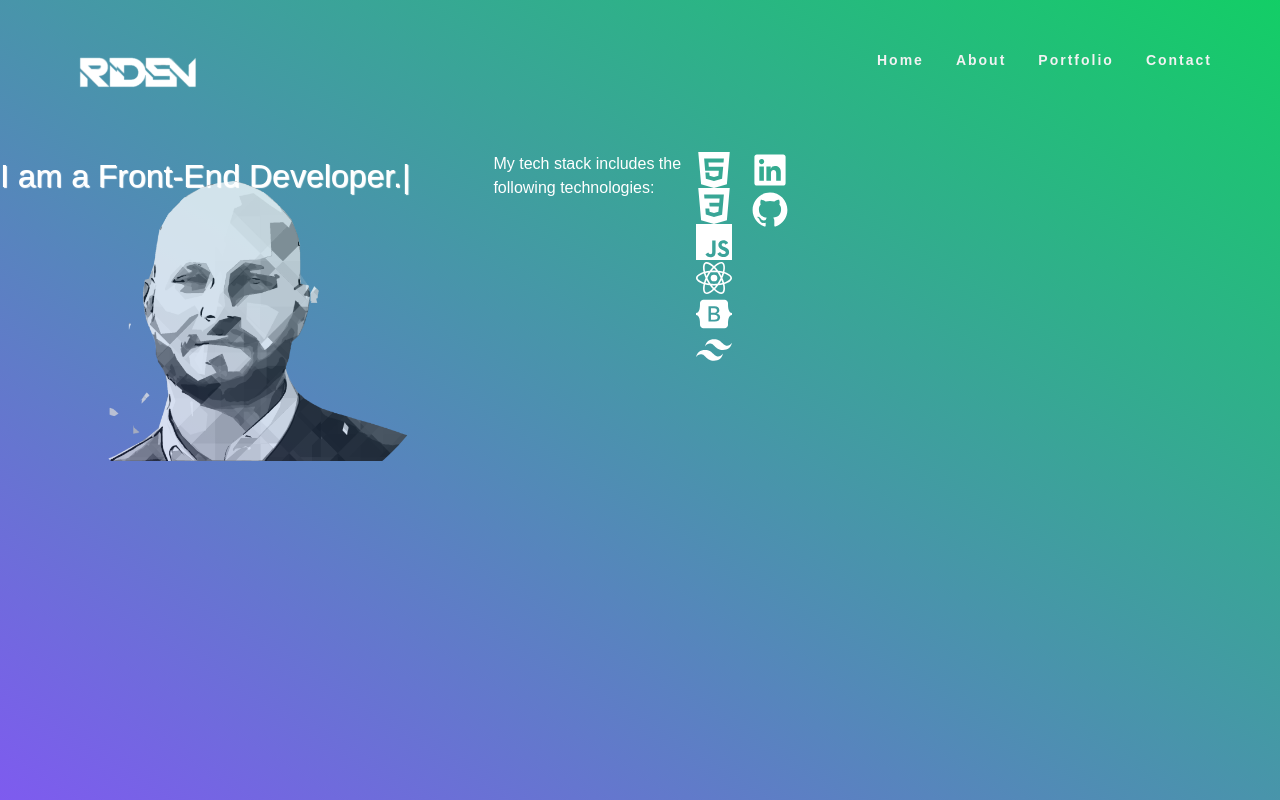
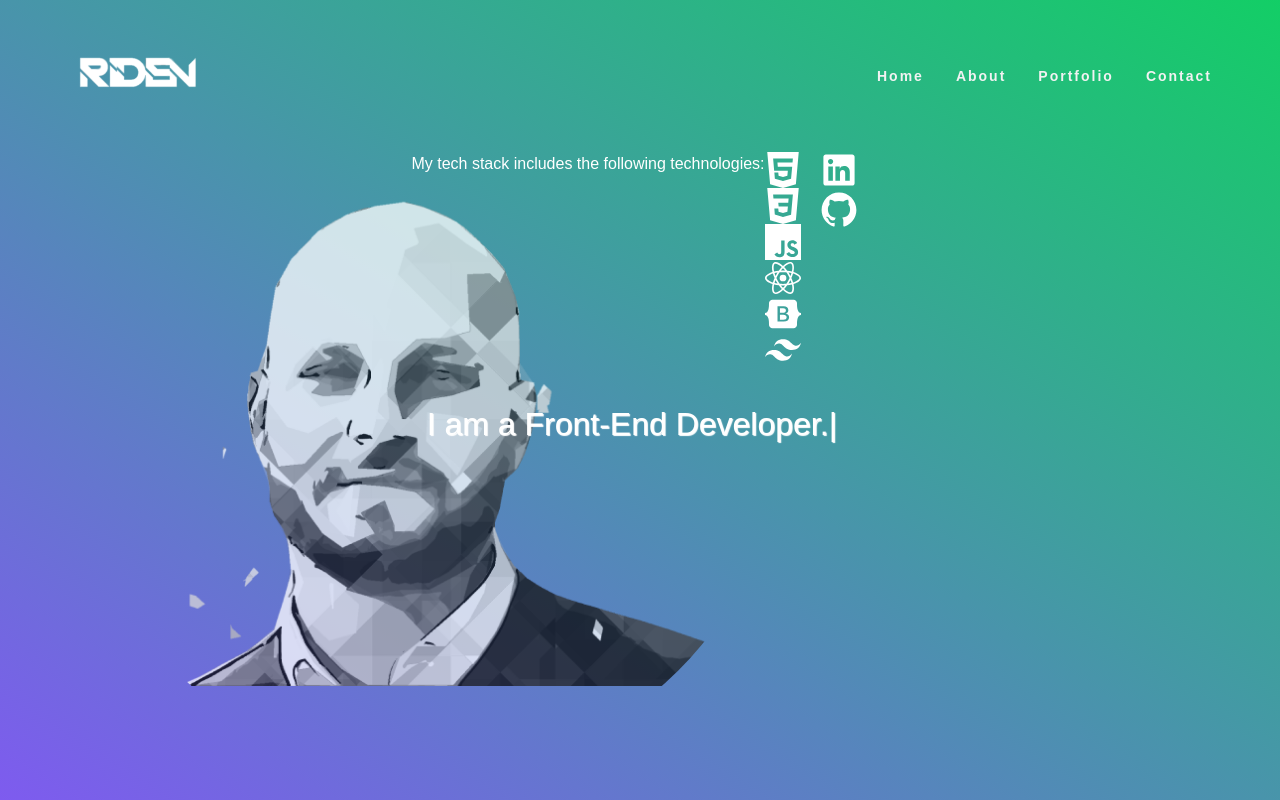
Before and after one commit to RideN91/my-web-portfolio, a React (Create React App) app: page / in a window 1280 px wide. Built offline with nearby package versions, Linux system fonts and the light colour scheme.

Commit message:
Picture
Position gud

```diff
--- a/src/components/Home.js
+++ b/src/components/Home.js
@@ -7,13 +7,12 @@ const Home = () => {
 
     return (
         <>
-            <div className="flex max-w-[800px]">
+            <div className="flex mx-auto max-w-[800px]">
 
                 {/*animated typing*/}
-                    <div className="sm:fixed mx-auto"
-                        id="typing-text"
-                    >
+                <div className="fixed justify-center top-1/2 left-1/3 sm:bottom-1 z-10" id="typing-text">
                     <TypeAnimation
+                        className=''
                         sequence={[
                             'Hello, My Name is Daniel!',
                             1200,
@@ -29,7 +28,7 @@ const Home = () => {
                 </div>
 
                 {/*picture*/}
-                <div className="">
+                <div className="absolute center lg:right-1/3 md:right-1/3">
                     <img
                         src="./Face.png"
                         alt="Me"
--- a/src/components/Navbar.js
+++ b/src/components/Navbar.js
@@ -13,11 +13,11 @@ const Navbar = () => {
         <>
             <nav className='flex mx-auto w-full max-w-[1240px] justify-end px-12 py-12'>
 
-                <div className="flex-grow">
+                <div className="flex-grow self-center">
                     <a href="/"><img className="h-14 w-18 transition-transform transform hover:scale-110"src="./RideN-white.png" alt="Logo"/></a>
                 </div>
 
-                <div className="hidden sm:block"> {/* Ensure this is hidden on small screens */}
+                <div className="hidden sm:block self-center"> {/* Ensure this is hidden on small screens */}
                     <ul className="flex space-x-8">
                         <li>
                             <a className="text-md" href="/">Home</a>
@@ -34,9 +34,9 @@ const Navbar = () => {
                     </ul>
                 </div>
 
-                <div class="block sm:hidden">
+                <div class="flex sm:hidden">
                     <button onClick={toggleMenu}>
-                        {isMenuOpen ? <RxCross2 size={24} /> : <GiHamburgerMenu size={24} /> }
+                        {isMenuOpen ? <RxCross2 size={24} /> : <GiHamburgerMenu size={24} className="self-center" /> }
                     </button>
                 </div>
 
```
Lines whose indentation alone changed are shown as unchanged.
